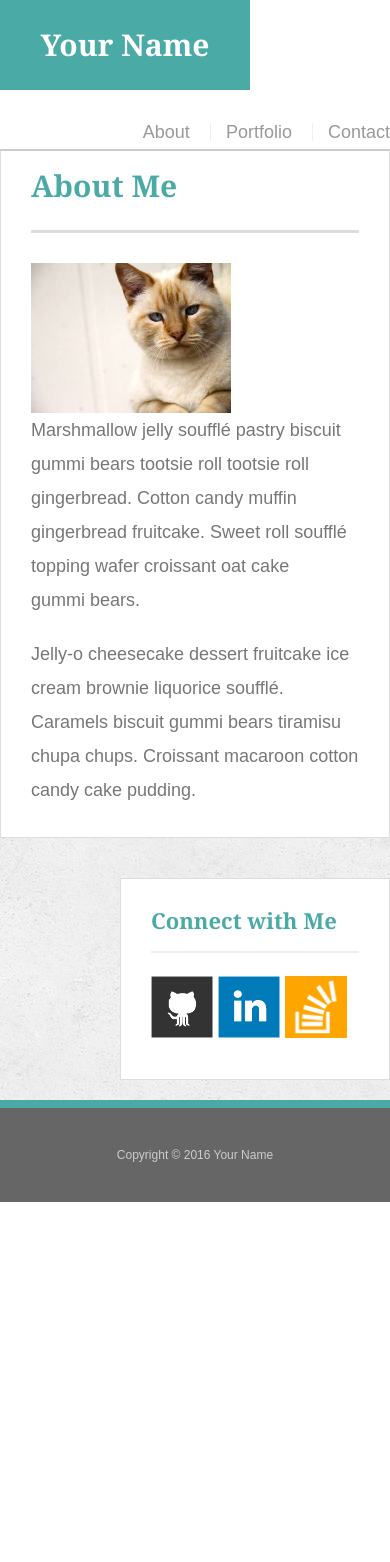
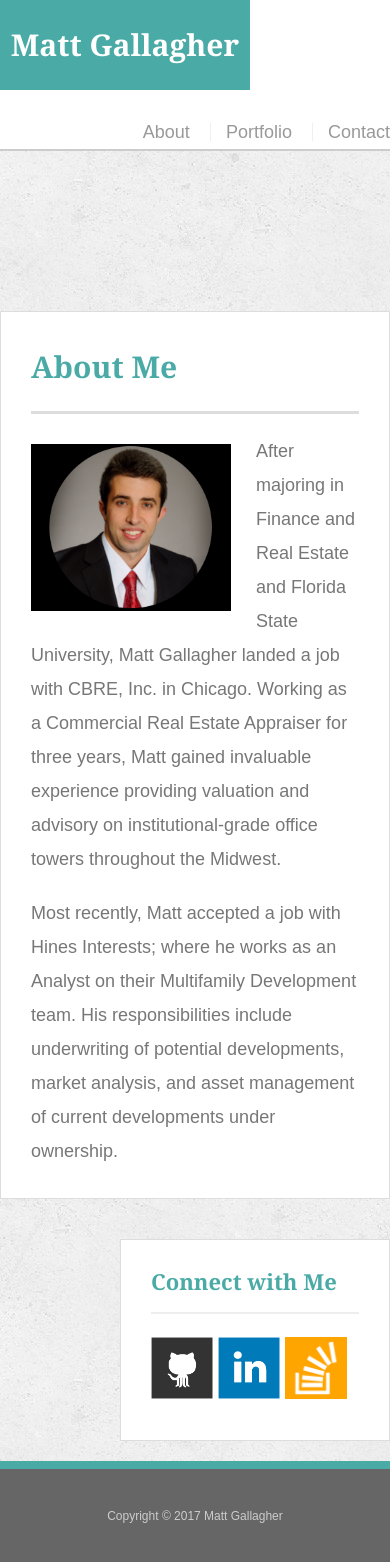
Before and after one commit to mgallagher12/Responsive-Portfolio, a plain HTML site: page index.html in a window 390 px wide. Before the commit the page ends 1202 px from the top, so only its background shows below. Drawn offline with Linux system fonts and the light colour scheme.

Commit message:
Friday Push 2

```diff
--- a/assets/css/style.css
+++ b/assets/css/style.css
@@ -237,3 +237,16 @@ input[type=submit] {
   background: #4aaaa5;
   border: 0 none;
 }
+
+@media screen and (max-width: 980px) {
+
+}
+
+@media screen and (max-width: 768px) {
+
+}
+
+@media screen and (max-width: 640px) {
+    #masthead {
+      position: static;
+}
--- a/index.html
+++ b/index.html
@@ -3,7 +3,9 @@
 
 <head>
   <meta charset="UTF-8">
-  <title>About | Your Name</title>
+<meta name="viewport" content="width=device-width, initial-scale=1.0">
+
+  <title>About | Matt Gallagher</title>
   <link rel="stylesheet" type="text/css" href="assets/css/reset.css">
   <link rel="stylesheet" type="text/css" href="assets/css/style.css">
 </head>
@@ -12,7 +14,7 @@
 
   <header id="masthead">
     <div class="container">
-      <a href="index.html" id="logo">Your Name</a>
+      <a href="index.html" id="logo">Matt Gallagher</a>
       <nav>
         <a href="index.html">About</a>
         <a href="portfolio.html">Portfolio</a>
@@ -25,11 +27,11 @@
     <section class="main-section">
       <h1>About Me</h1>
 
-      <img src="assets/images/cat.jpg" class="auth-image" alt="Your Name">
+      <img src="assets/images/headshot.png" class="auth-image" alt="Your Name">
 
-      <p>Marshmallow jelly souffl&eacute; pastry biscuit gummi bears tootsie roll tootsie roll gingerbread. Cotton candy muffin gingerbread fruitcake. Sweet roll souffl&eacute; topping wafer croissant oat cake gummi&nbsp;bears.</p>
+      <p>After majoring in Finance and Real Estate and Florida State University, Matt Gallagher landed a job with CBRE, Inc. in Chicago.  Working as a Commercial Real Estate Appraiser for three years, Matt gained invaluable experience providing valuation and advisory on institutional-grade office towers throughout the Midwest.</p>
 
-      <p>Jelly-o cheesecake dessert fruitcake ice cream brownie liquorice souffl&eacute;. Caramels biscuit gummi bears tiramisu chupa chups. Croissant macaroon cotton candy cake pudding.</p>
+      <p>Most recently, Matt accepted a job with Hines Interests; where he works as an Analyst on their Multifamily Development team.  His responsibilities include underwriting of potential developments, market analysis, and asset management of current developments under ownership.</p>
 
     </section>
 
@@ -37,16 +39,16 @@
       <div id="connect">
         <h2>Connect with Me</h2>
 
-        <a href="#"><img src="assets/images/github-128.png" class="social" alt="GitHub" /></a>
-        <a href="#"><img src="assets/images/linkedin-128.png" class="social" alt="LinkedIn" /></a>
-        <a href="#"><img src="assets/images/stackoverflow-128.png" class="social" alt="Stack Overflow" /></a>
+        <a href="https://github.com/mgallagher12"><img src="assets/images/github-128.png" class="social" alt="GitHub" /></a>
+        <a href="https://www.linkedin.com/in/matthew-gallagher-b414846b/"><img src="assets/images/linkedin-128.png" class="social" alt="LinkedIn" /></a>
+        <a href="http://stackoverflow.com/users/4637899/matt?tab=profile"><img src="assets/images/stackoverflow-128.png" class="social" alt="Stack Overflow" /></a>
       </div>
     </section>
   </div>
 
   <footer>
     <div class="container">
-      Copyright &copy; 2016 Your Name
+      Copyright &copy; 2017 Matt Gallagher
     </div>
   </footer>
 </body>
```
Also changed, not shown: contact.html (+8 -6 lines), portfolio.html (+8 -6 lines), assets/images/headshot.png (added), 2 other files.
